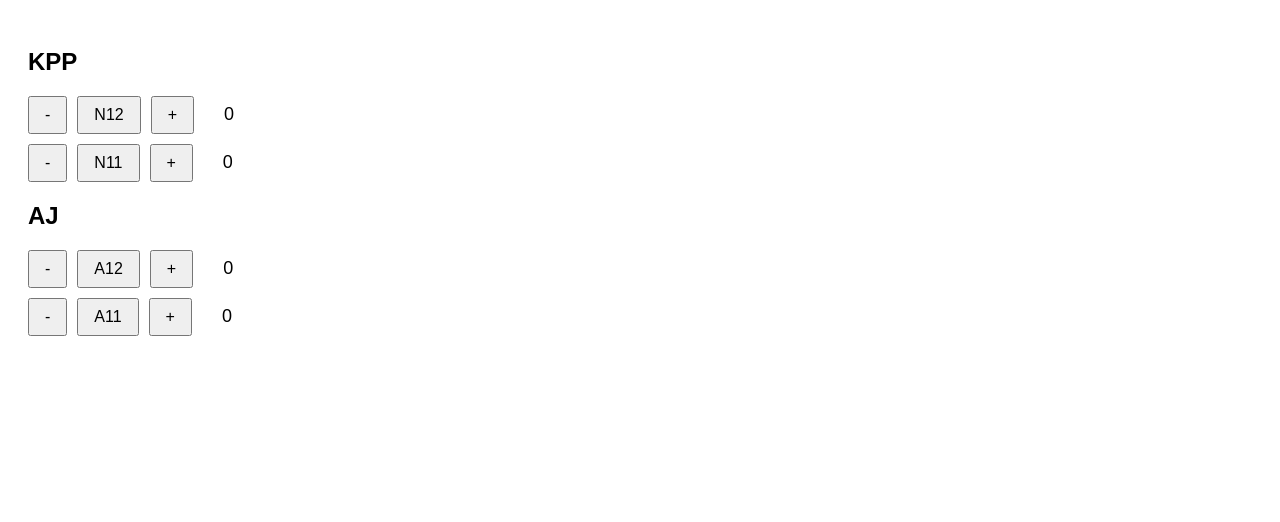
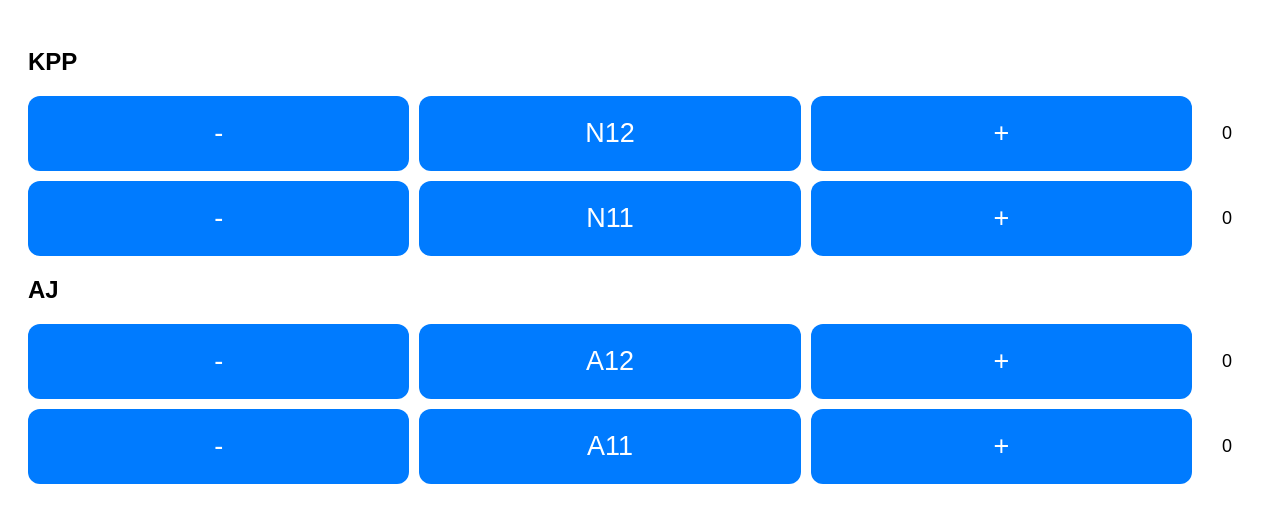
Before and after one commit to kkm313691-stack/kkm8992.github.io, a plain HTML site: page index.html in a window 1280 px wide. Drawn offline with Linux system fonts and the light colour scheme.

Commit message:
Add files via upload

```diff
--- a/index.html
+++ b/index.html
@@ -8,7 +8,15 @@
     body { font-family: Arial; padding: 20px; }
     .group-title { font-size: 22px; font-weight: bold; margin-top: 25px; }
     .row { display: flex; align-items: center; gap: 10px; margin: 10px 0; }
-    button { padding: 8px 15px; font-size: 16px; }
+    button {
+      flex: 1;
+      padding: 22px; /* 50% 증가 */
+      font-size: 27px; /* 50% 증가 */
+      border: none;
+      border-radius: 12px;
+      background: #007bff;
+      color: white;
+    }
     .qty { width: 50px; text-align: center; font-size: 18px; }
 </style>
 </head>
```
